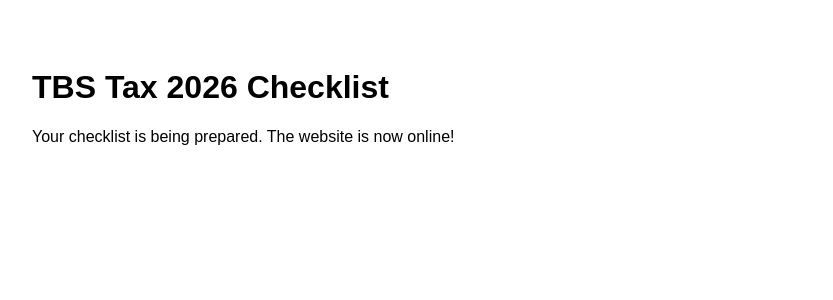
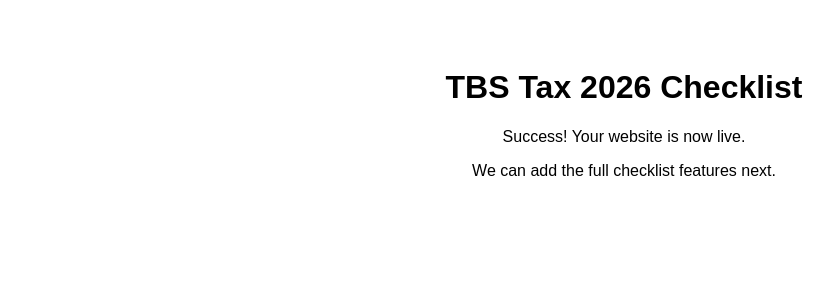
Before and after one commit to jp48185-jpg/TBS-tax-2026-checklist, a Next.js app: page / in a window 1280 px wide. Shown: the top 300 px of the page, without its empty margins (16-849 px from the left). Built offline with nearby package versions, Linux system fonts and the light colour scheme.

Commit message:
Update page.tsx

```diff
--- a/app/page.tsx
+++ b/app/page.tsx
@@ -1,8 +1,9 @@
 export default function Page() {
   return (
-    <div style={{ padding: '40px', fontFamily: 'sans-serif' }}>
+    <div style={{ padding: '40px', textAlign: 'center', fontFamily: 'sans-serif' }}>
       <h1>TBS Tax 2026 Checklist</h1>
-      <p>Your checklist is being prepared. The website is now online!</p>
+      <p>Success! Your website is now live.</p>
+      <p>We can add the full checklist features next.</p>
     </div>
   )
 }
```
